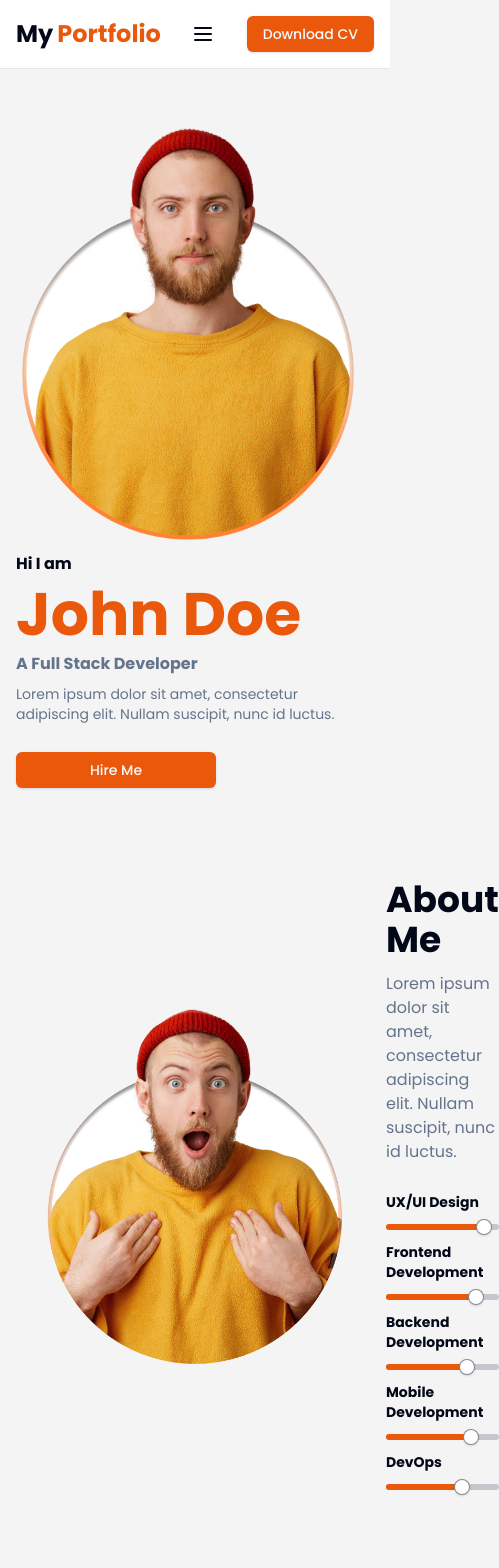
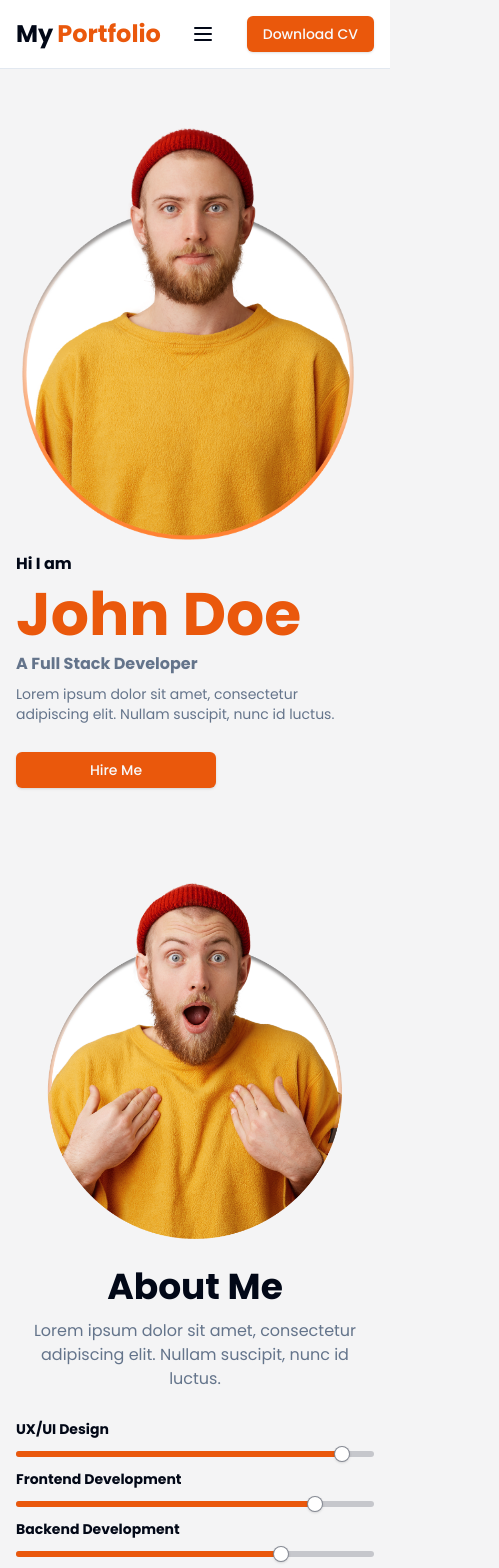
Before and after one commit to makewithreact/my-portfolio, a Next.js app: page / in a window 390 px wide. Shown: the top 1568 px of the page, 499 px wide, since content can reach past the window. Before the commit the page ends 1526 px from the top, so only its background shows below. Built offline with nearby package versions, Linux system fonts and the light colour scheme.

Commit message:
chore: turn AboutMeSection responsive

```diff
--- a/components/AboutMeSection.tsx
+++ b/components/AboutMeSection.tsx
@@ -12,12 +12,12 @@ const skills = [
 
 export function AboutMeSection() {
   return (
-    <section className="w-full py-5 flex gap-3 items-center">
+    <section className="w-full py-5 flex flex-col md:flex-row gap-3 items-center">
       <Image src={aboutMeImage} alt="Jhon Doe" width={500} height={500} />
 
-      <div className="flex flex-col gap-3 w-full">
-        <h3 className="text-4xl font-bold">About Me</h3>
-        <p className="text-muted-foreground">
+      <div className="flex flex-col gap-3 w-full mt-4 md:mt-0">
+        <h3 className="text-4xl font-bold text-center md:text-left">About Me</h3>
+        <p className="text-muted-foreground text-center md:text-left">
           Lorem ipsum dolor sit amet, consectetur adipiscing elit. Nullam
           suscipit, nunc id luctus.
         </p>
```
